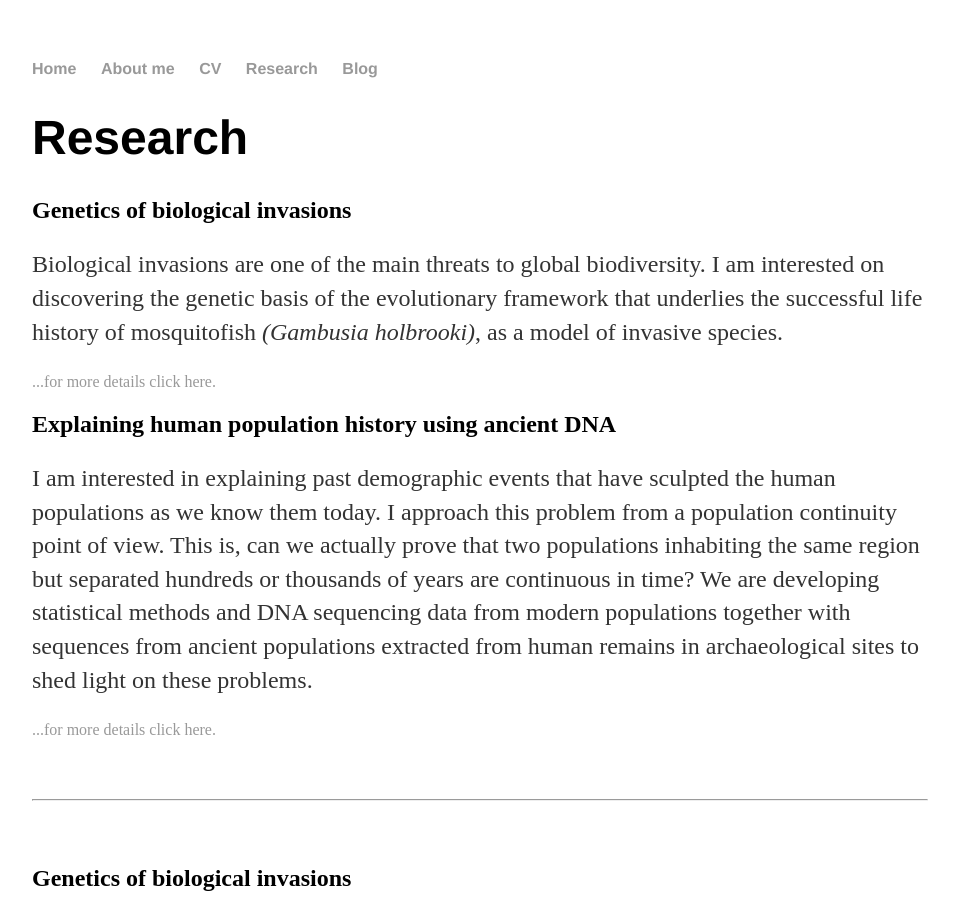
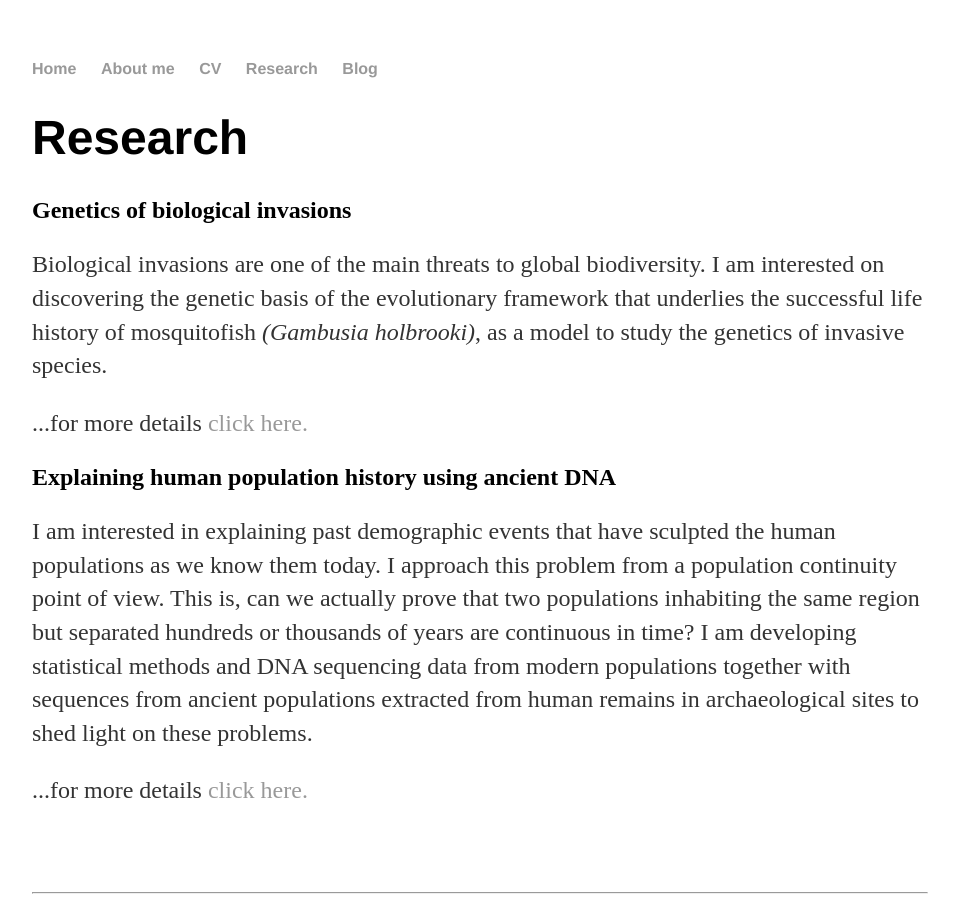
Before and after one commit to DiezMolino/diezmolino.github.io, a Jekyll site: the page research/index.html, which Jekyll copies as it is, in a window 1280 px wide and 900 px high. Shown: the whole window, without its empty margins (160-1113 px from the left). Built offline with Jekyll 4.4.1, drawn with Linux system fonts in a browser that asks for light colours.

Commit message:
Update index.html

```diff
--- a/research/index.html
+++ b/research/index.html
@@ -22,17 +22,16 @@
 
 <h2>Genetics of biological invasions</h2>
 
-<p> Biological invasions are one of the main threats to global biodiversity. I am interested on discovering the genetic basis of the evolutionary framework that underlies the successful life history of mosquitofish <i>(Gambusia holbrooki)</i>, as a model of invasive species.</p>
+<p> Biological invasions are one of the main threats to global biodiversity. I am interested on discovering the genetic basis of the evolutionary framework that underlies the successful life history of mosquitofish <i>(Gambusia holbrooki)</i>, as a model to study the genetics of invasive species.</p>
 
-<a href="#Genetics of biological invasions"> ...for more details click here.</a>
+<p> ...for more details <a href="#Genetics of biological invasions"> click here.</a> </p>
 
 <h2>Explaining human population history using ancient DNA</h2>
 
-<p>I am interested in explaining past demographic events that have sculpted the human populations as we know them today. I approach this problem from a population continuity point of view. This is, can we actually prove that two populations inhabiting the same region but separated hundreds or thousands of years are continuous in time? We are developing statistical methods and DNA sequencing data from modern populations together with sequences from ancient populations extracted from human remains in archaeological sites to shed light on these problems.</p>
+<p>I am interested in explaining past demographic events that have sculpted the human populations as we know them today. I approach this problem from a population continuity point of view. This is, can we actually prove that two populations inhabiting the same region but separated hundreds or thousands of years are continuous in time? I am developing statistical methods and DNA sequencing data from modern populations together with sequences from ancient populations extracted from human remains in archaeological sites to shed light on these problems.</p>
 
-<a href="#Explaining human population history using ancient DNA"> ...for more details click here.</a>
+<p>...for more details <a href="#Explaining human population history using ancient DNA"> click here.</a></p>
 
-<br/>
 <br/>
 <br/>
 <p></p>
```
